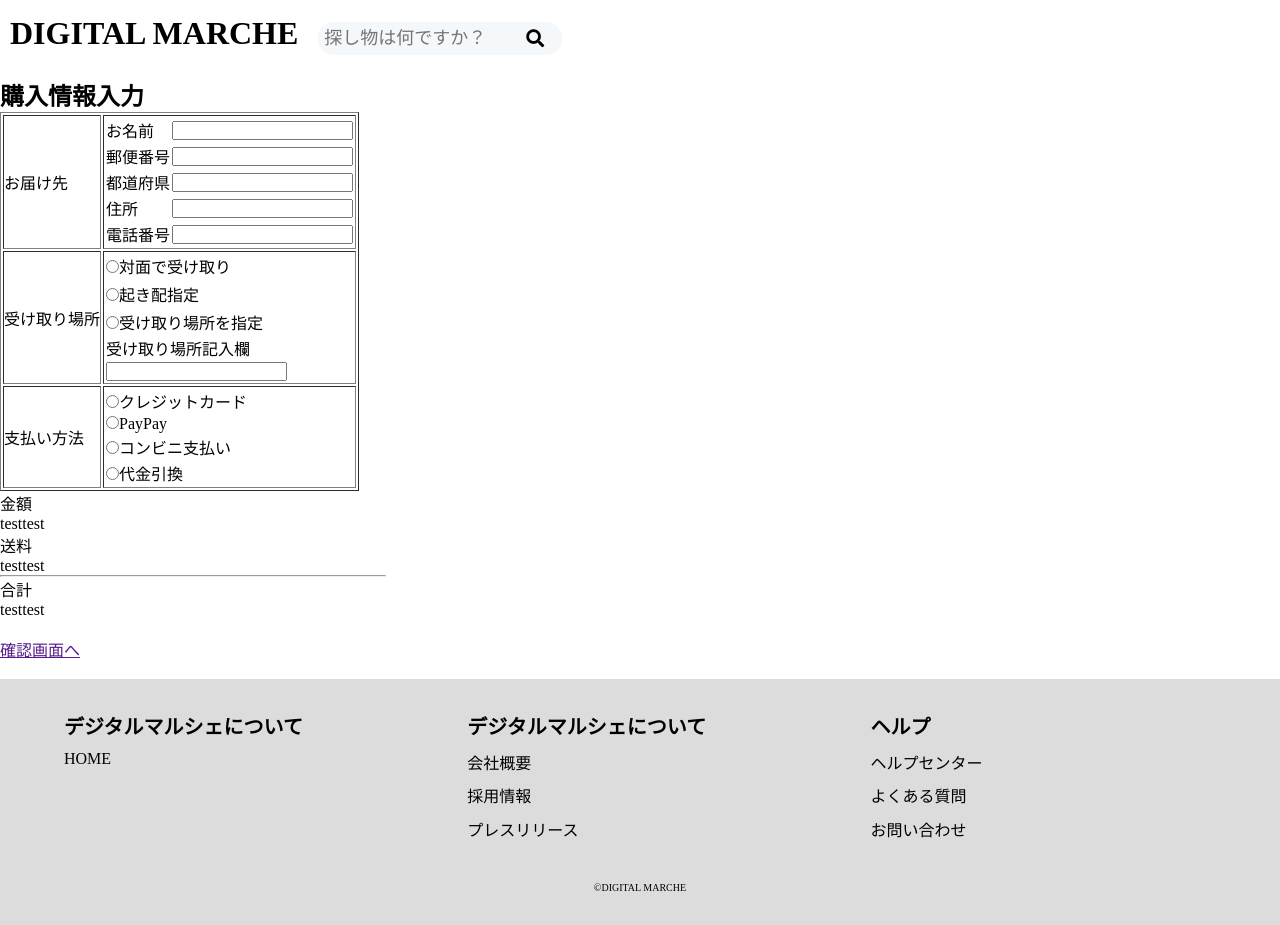
After one commit to OHS-IH2023-7/degitalMarche, a Flask app: template templates/product_info.html in a window 1280 px wide. The commit adds this page. Run offline with Flask 3, Linux system fonts and the light colour scheme; the template is opened without the code that fills it, so the values that code supplies are empty.

Commit message:
complete.html&productinfo.html&css

```diff
--- a/static/css/footer.css
+++ b/static/css/footer.css
@@ -6,47 +6,34 @@
 footer {
   background: #DCDCDC;
 }
-
 footer .footer-wrapper {
   width: 90%;
   margin: 0 auto;
   padding: 2em 0;
 }
-
 footer .footer-wrapper .footer-list {
-  display: -webkit-box;
-  display: -ms-flexbox;
   display: flex;
-  -webkit-box-pack: justify;
-      -ms-flex-pack: justify;
-          justify-content: space-between;
+  justify-content: space-between;
   margin-bottom: 2em;
 }
-
 footer .footer-wrapper .footer-list section {
   width: 30%;
 }
-
 footer .footer-wrapper .footer-list section h3 {
   font-size: 20px;
 }
-
 footer .footer-wrapper .footer-list section ul li {
   list-style-type: none;
   font-size: 16px;
   margin: 0.6em 0;
 }
-
 footer .footer-wrapper .footer-list section ul li a {
   text-decoration: none;
   color: black;
 }
-
 footer .footer-wrapper .copyright {
   text-align: center;
 }
-
 footer .footer-wrapper .copyright p {
   font-size: 10px;
-}
-/*# sourceMappingURL=footer.css.map */
+}/*# sourceMappingURL=footer.css.map */
--- a/static/css/header.css
+++ b/static/css/header.css
@@ -4,23 +4,16 @@
 }
 
 header {
-  display: -webkit-box;
-  display: -ms-flexbox;
   display: flex;
   padding: 15px 10px;
 }
-
 header .search-box {
-  width: -webkit-fit-content;
   width: -moz-fit-content;
   width: fit-content;
   position: relative;
   margin: 7px 20px;
-  display: -webkit-box;
-  display: -ms-flexbox;
   display: flex;
 }
-
 header input[type=text] {
   padding: 6px;
   font-size: 18px;
@@ -28,16 +21,13 @@ header input[type=text] {
   border-radius: 15px;
   border: none;
 }
-
 header .search-box button {
   font-size: 18px;
   position: absolute;
   top: 50%;
   right: 1em;
-  -webkit-transform: translateY(-50%);
-          transform: translateY(-50%);
+  transform: translateY(-50%);
   border: none;
   background: none;
   cursor: pointer;
-}
-/*# sourceMappingURL=header.css.map */
+}/*# sourceMappingURL=header.css.map */
--- a/static/css/style.css
+++ b/static/css/style.css
@@ -1 +1 @@
-/* No CSS *//*# sourceMappingURL=style.css.map */
+/*# sourceMappingURL=style.css.map */
--- a/templates/head.html
+++ b/templates/head.html
@@ -3,11 +3,11 @@
     <meta charset="UTF-8">
     <meta name="viewport" content="width=device-width, initial-scale=1.0">
     <link rel="stylesheet" href="">
-    <!-- 追加のcssファイルを記述する場合はここから -->
+
     <title>
-        <!-- ページ名(基本的に上書き) -->
         {% block title %}title{% endblock %}
     </title>
+
     <link rel="stylesheet" href="{{ url_for('static', filename='css/style.css') }}">
     <link rel="stylesheet" href="{{ url_for('static', filename='css/header.css') }}">
     <link rel="stylesheet" href="{{ url_for('static', filename='css/footer.css') }}">
--- /dev/null
+++ b/templates/product_info.html
@@ -0,0 +1,111 @@
+{% extends 'base.html' %}
+<!-- メインコンテンツ -->
+{% block main %}
+<!-- <link rel="stylesheet" href="../static/css/complete.css"> -->
+<title>購入完了</title>
+    <h2>購入情報入力</h2>
+
+    <div class="reft">
+        <table border="1">
+            <tr>
+                <td>お届け先</td>
+                <td>
+                    <table>
+                        <tr>
+                            <td>お名前</td>
+                            <td><input type="text" name="" id=""></td>
+                        </tr>
+                        <tr>
+                            <td>郵便番号</td>
+                            <td><input type="text" name="" id=""></td>
+                        </tr>
+                        <tr>
+                            <td>都道府県</td>
+                            <td><input type="text" name="" id=""></td>
+                        </tr>
+                        <tr>
+                            <td>住所</td>
+                            <td><input type="text" name="" id=""></td>
+                        </tr>
+                        <tr>
+                            <td>電話番号</td>
+                            <td><input type="text" name="" id=""></td>
+                        </tr>
+                    </table>
+                </td>
+            </tr>
+            <tr>
+                <td>受け取り場所</td>
+                <td>
+                    <table>
+                        <tr>
+                            <td><input type="radio" name="" id="">対面で受け取り</td>
+                        </tr>
+                        <tr>
+                            <tr>
+                                <td><input type="radio" name="" id="">起き配指定</td>
+                            </tr>
+                        </tr>
+                        <tr>
+                            <tr>
+                                <td><input type="radio" name="" id="">受け取り場所を指定</td>
+                            </tr>
+                            <tr>
+                                <td>受け取り場所記入欄</td>
+                            </tr>
+                            <tr>
+                                <td><input type="text" name="" id=""></td>
+                            </tr>
+                        </tr>
+                    </table>
+            </tr>
+            <tr>
+                <td>支払い方法</td>
+                <td>
+                    <table>
+                        <tr>
+                            <td><input type="radio" name="" id="">クレジットカード</td>
+                        </tr>
+                        <tr>
+                            <td><input type="radio" name="" id="">PayPay</td>
+                        </tr>
+                        <tr>
+                            <td><input type="radio" name="" id="">コンビニ支払い</td>
+                        </tr>
+                        <tr>
+                            <td><input type="radio" name="" id="">代金引換</td>
+                        </tr>
+                    </table>
+                </td>
+            </tr>
+            <!-- <tr>
+                <td>商品情報</td>
+                <td>test</td>
+            </tr> -->
+        </table>
+    </div>
+
+    <div class="right">
+
+        <!--
+            画像表示
+         -->
+
+        <p>金額</p>
+        <p class="price">testtest</p>
+        <p>送料</p>
+        <p class="price">testtest</p>
+        <hr width="30%">
+        <p>合計</p>
+        <p class="proce">testtest</p>
+    </div>
+
+    <br>
+
+    <form action="" method="get" id="">
+        <a href="">確認画面へ</a>
+    </form>
+    <br>
+
+
+{% endblock %}
```
Also changed, not shown: static/css/complete.css (+20 -2 lines), static/css/complete.scss (+21 -2 lines), static/css/product_resistration.css (+1 -8 lines), static/css/top.css (+3 -16 lines), templates/complete.html (+10 -19 lines), static/css/product_info.scss (added), 6 other files.
